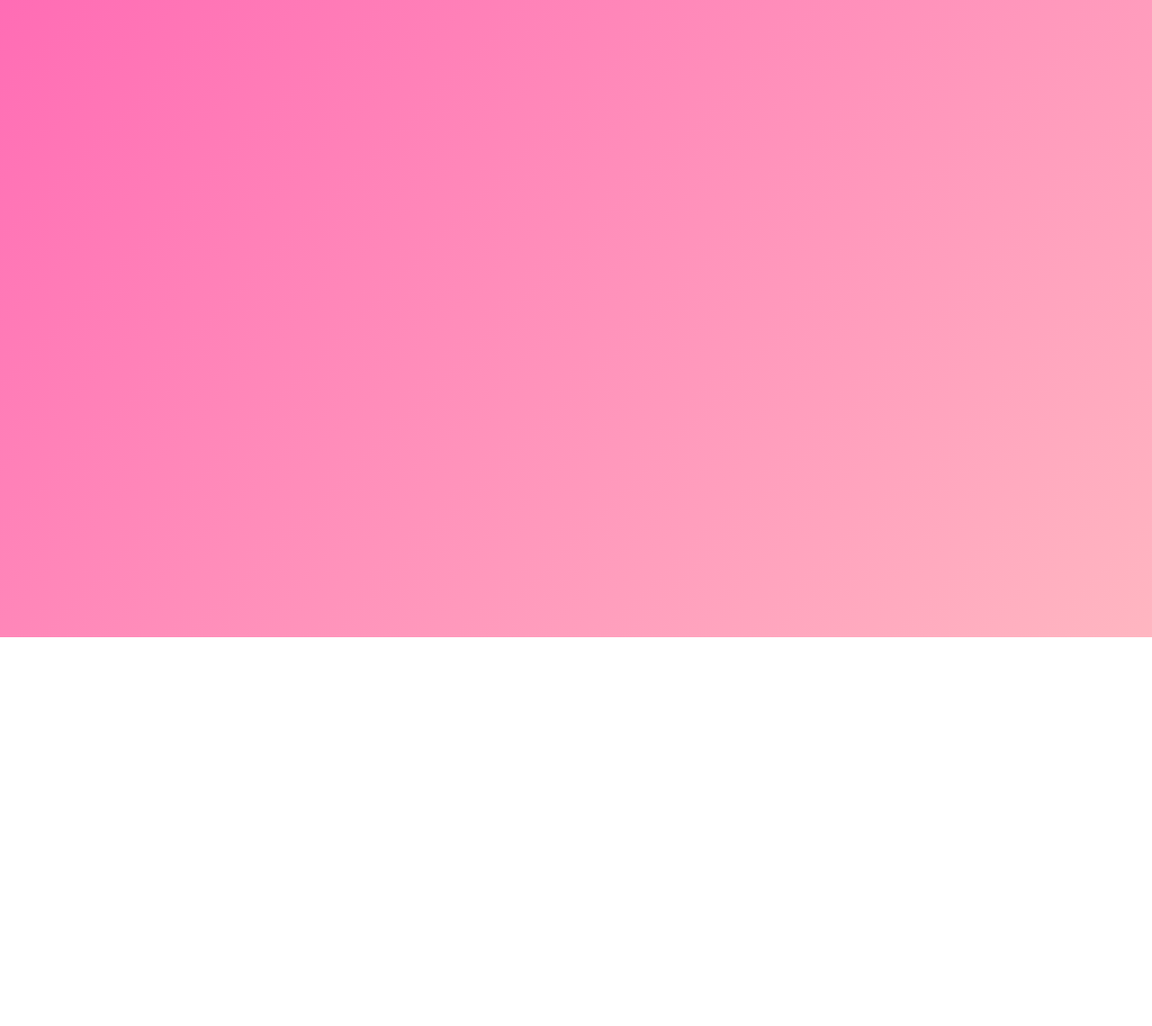
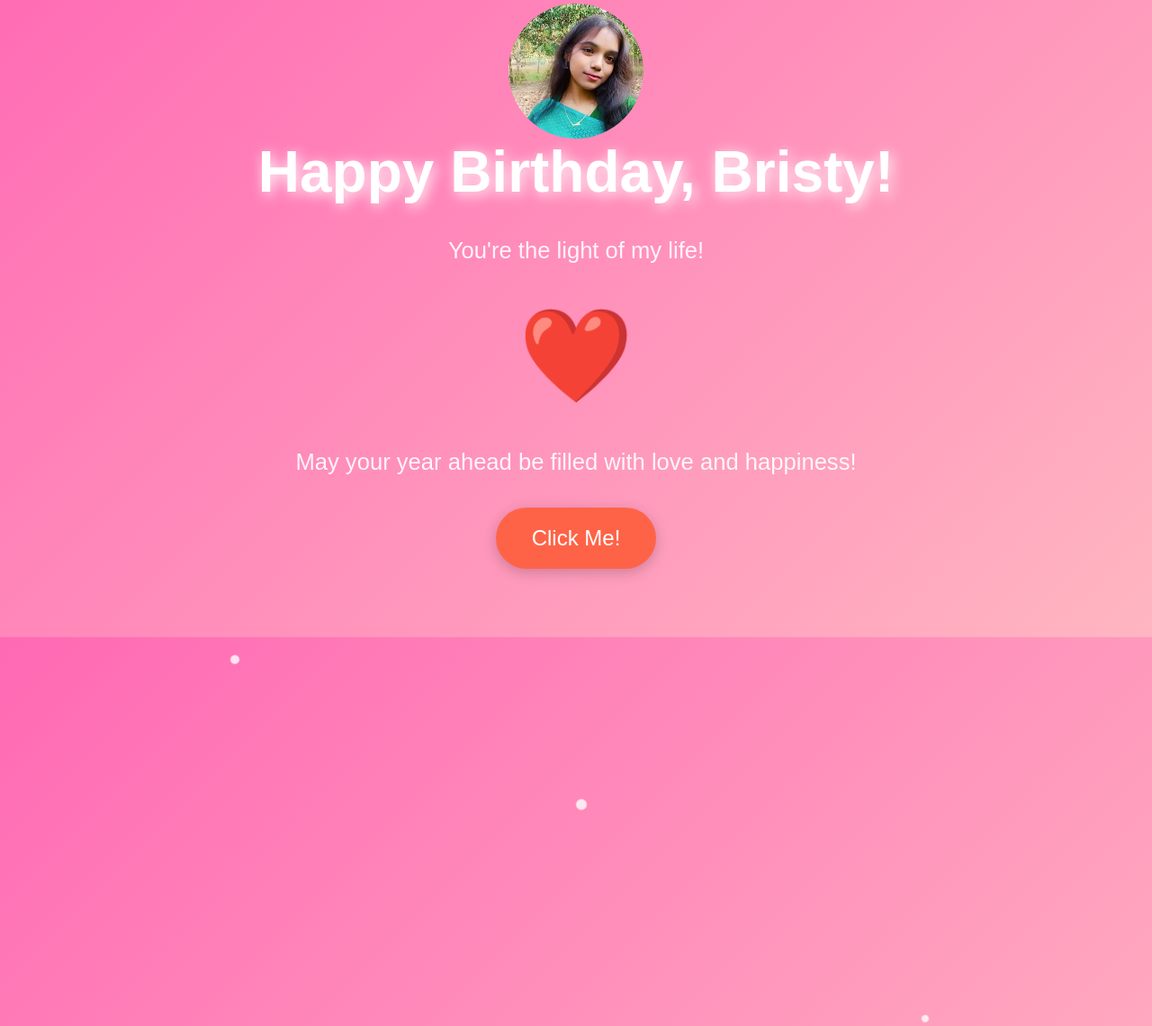
Before and after one commit to DarkSourov777/Birthday-wish, a plain HTML site: page index.html in a window 1280 px wide. Shown: the part 92-1232 px from the top of the page at 90% size. Before the commit the page ends 800 px from the top, so only its background shows below. Drawn offline with Linux system fonts and the light colour scheme.

Commit message:
Update index.html

```diff
--- a/index.html
+++ b/index.html
@@ -163,4 +163,31 @@
     <!-- Background Music -->
     <audio autoplay loop>
         <source src="your-music-file.mp3" type="audio/mp3">
-        Your browser does not support the au
+        Your browser does not support the audio element.
+    </audio>
+
+    <!-- Profile Image -->
+    <img class="profile-image" src="bristy-photo.jpg" alt="Bristy">
+
+    <h1>Happy Birthday, Bristy!</h1>
+    <p>You're the light of my life!</p>
+    <div class="heart">❤️</div>
+    <p>May your year ahead be filled with love and happiness!</p>
+    <button class="button" onclick="showMessage()">Click Me!</button>
+
+    <!-- Fireworks and Particles -->
+    <div class="fireworks"></div>
+    <div class="particles">
+        <div style="top: 10%; left: 20%; width: 10px; height: 10px;"></div>
+        <div style="top: 30%; left: 50%; width: 12px; height: 12px;"></div>
+        <div style="top: 60%; left: 80%; width: 8px; height: 8px;"></div>
+        <div style="top: 80%; left: 15%; width: 14px; height: 14px;"></div>
+    </div>
+
+    <script>
+        function showMessage() {
+            alert("Happy Birthday, Bristy! You're my everything! 🎉");
+        }
+    </script>
+</body>
+</html>
```
